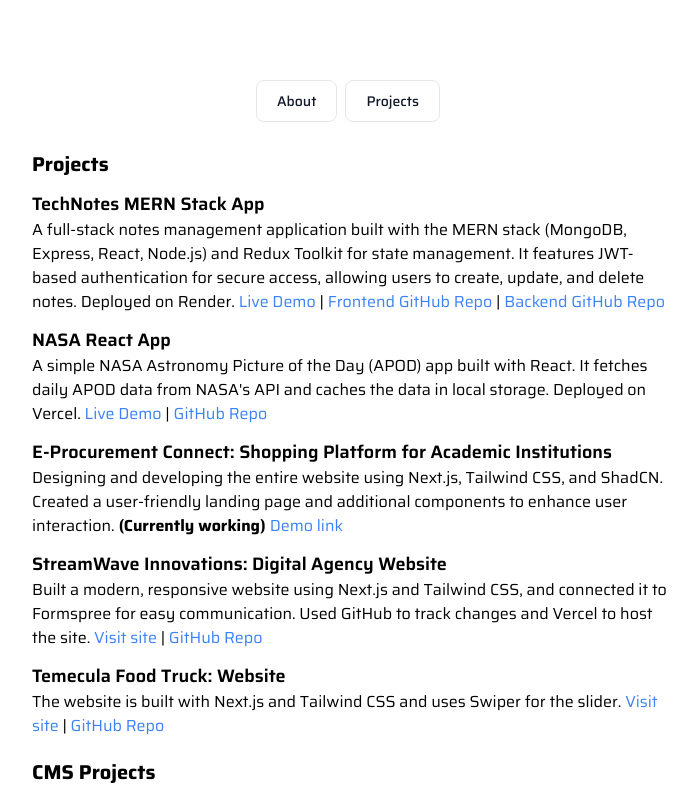
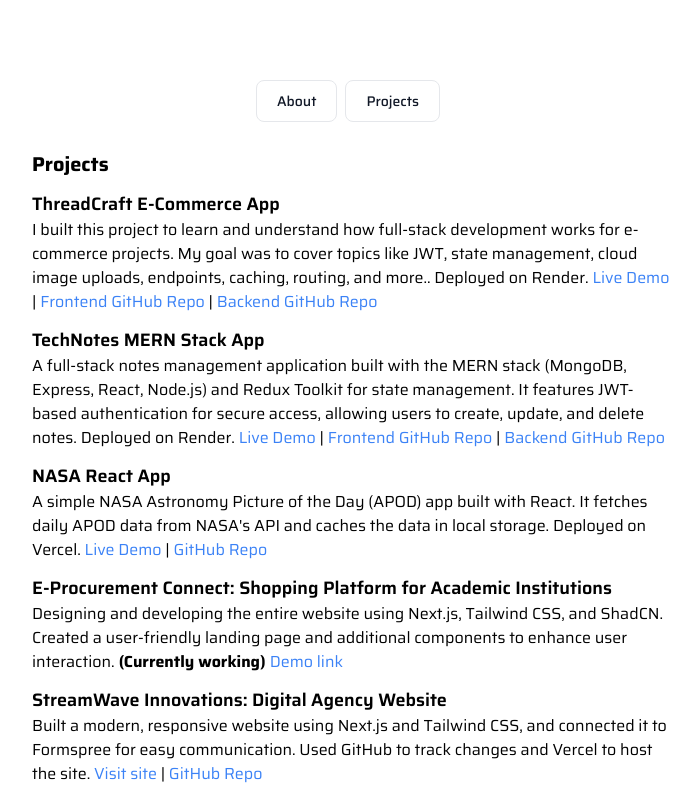
Before and after one commit to yusufkarakaya/yusufkarakaya-nextjs, a Next.js app: page /projects in a window 1280 px wide. Shown: the top 800 px of the page, without its empty margins (288-988 px from the left). Built offline with nearby package versions, Linux system fonts and the light colour scheme.

Commit message:
added new project

```diff
--- a/app/page.tsx
+++ b/app/page.tsx
@@ -4,7 +4,7 @@
 export default function Home() {
   return (
     <>
-      <main className="flex justify-center pb-10">
+      <main className="flex justify-center pb-10 ">
         <div className="w-11/12 md:w-10/12 lg:w-8/12 xl:w-6/12 2xl:w-5/12 mt-10 md:mt-20">
           <div className="justify-center">
             <Navbar />
@@ -163,20 +163,6 @@
                 Phone: +1 646-371-6927 | Location: Temecula, California, USA
               </p>
             </div>
-            <div className="mt-5">
-              <h2 className="text-lg md:text-xl font-bold">Blog</h2>
-              <p className="text-sm md:text-base">
-                A Personal Journey:{' '}
-                <a
-                  className="text-blue-500"
-                  href="https://www.rooneypartners.com/embracing-the-power-of-learning-a-personal-journey/"
-                  target="_blank"
-                  rel="noopener noreferrer"
-                >
-                  link
-                </a>
-              </p>
-            </div>
           </div>
         </div>
       </main>
--- a/app/projects/page.jsx
+++ b/app/projects/page.jsx
@@ -1,9 +1,9 @@
-import React from "react";
-import Navbar from "../navbar/page";
+import React from 'react'
+import Navbar from '../navbar/page'
 
 const Page = () => {
   return (
-    <main className="flex justify-center">
+    <main className="flex justify-center pb-10">
       <div className="w-11/12 md:w-10/12 lg:w-8/12 xl:w-6/12 2xl:w-5/12 mt-10 md:mt-20">
         <div className="justify-center">
           <Navbar />
@@ -13,6 +13,43 @@
             {/* TechNotes MERN Stack App */}
             <div className="mt-3">
               <h3 className="text-md md:text-lg font-semibold">
+                ThreadCraft E-Commerce App
+              </h3>
+              <p className="text-sm md:text-base">
+                I built this project to learn and understand how full-stack
+                development works for e-commerce projects. My goal was to cover
+                topics like JWT, state management, cloud image uploads,
+                endpoints, caching, routing, and more.. Deployed on Render.{' '}
+                <a
+                  className="text-blue-500"
+                  href="https://threadcraft-ecommerce.onrender.com/#/"
+                  target="_blank"
+                  rel="noopener noreferrer"
+                >
+                  Live Demo
+                </a>{' '}
+                |{' '}
+                <a
+                  className="text-blue-500"
+                  href="https://github.com/yusufkarakaya/ThreadCraft-eCommerce"
+                  target="_blank"
+                  rel="noopener noreferrer"
+                >
+                  Frontend GitHub Repo
+                </a>{' '}
+                |{' '}
+                <a
+                  className="text-blue-500"
+                  href="https://github.com/yusufkarakaya/e-commerce-api"
+                  target="_blank"
+                  rel="noopener noreferrer"
+                >
+                  Backend GitHub Repo
+                </a>
+              </p>
+            </div>
+            <div className="mt-3">
+              <h3 className="text-md md:text-lg font-semibold">
                 TechNotes MERN Stack App
               </h3>
               <p className="text-sm md:text-base">
@@ -20,7 +57,7 @@
                 stack (MongoDB, Express, React, Node.js) and Redux Toolkit for
                 state management. It features JWT-based authentication for
                 secure access, allowing users to create, update, and delete
-                notes. Deployed on Render.{" "}
+                notes. Deployed on Render.{' '}
                 <a
                   className="text-blue-500"
                   href="https://technotes-api-f7ke.onrender.com/"
@@ -28,8 +65,8 @@
                   rel="noopener noreferrer"
                 >
                   Live Demo
-                </a>{" "}
-                |{" "}
+                </a>{' '}
+                |{' '}
                 <a
                   className="text-blue-500"
                   href="https://github.com/yusufkarakaya/technotes/tree/main"
@@ -37,8 +74,8 @@
                   rel="noopener noreferrer"
                 >
                   Frontend GitHub Repo
-                </a>{" "}
-                |{" "}
+                </a>{' '}
+                |{' '}
                 <a
                   className="text-blue-500"
                   href="https://github.com/yusufkarakaya/technotes-backend"
@@ -57,7 +94,7 @@
               <p className="text-sm md:text-base">
                 A simple NASA Astronomy Picture of the Day (APOD) app built with
                 React. It fetches daily APOD data from NASA&apos;s API and
-                caches the data in local storage. Deployed on Vercel.{" "}
+                caches the data in local storage. Deployed on Vercel.{' '}
                 <a
                   className="text-blue-500"
                   href="https://nasa-react-app-taupe.vercel.app/"
@@ -65,8 +102,8 @@
                   rel="noopener noreferrer"
                 >
                   Live Demo
-                </a>{" "}
-                |{" "}
+                </a>{' '}
+                |{' '}
                 <a
                   className="text-blue-500"
                   href="https://github.com/yusufkarakaya/nasa-react-app"
@@ -87,7 +124,7 @@
                 Designing and developing the entire website using Next.js,
                 Tailwind CSS, and ShadCN. Created a user-friendly landing page
                 and additional components to enhance user interaction.
-                <strong> (Currently working) </strong>{" "}
+                <strong> (Currently working) </strong>{' '}
                 <a
                   className="text-blue-500"
                   href="https://esatys-frontend.vercel.app/"
@@ -106,7 +143,7 @@
               <p className="text-sm md:text-base">
                 Built a modern, responsive website using Next.js and Tailwind
                 CSS, and connected it to Formspree for easy communication. Used
-                GitHub to track changes and Vercel to host the site.{" "}
+                GitHub to track changes and Vercel to host the site.{' '}
                 <a
                   className="text-blue-500"
                   href="https://agency-website-nextjs-five.vercel.app/"
@@ -114,8 +151,8 @@
                   rel="noopener noreferrer"
                 >
                   Visit site
-                </a>{" "}
-                |{" "}
+                </a>{' '}
+                |{' '}
                 <a
                   className="text-blue-500"
                   href="https://github.com/yusufkarakaya/agency-website-nextjs"
@@ -133,7 +170,7 @@
               </h3>
               <p className="text-sm md:text-base">
                 The website is built with Next.js and Tailwind CSS and uses
-                Swiper for the slider.{" "}
+                Swiper for the slider.{' '}
                 <a
                   className="text-blue-500"
                   href="https://foodtruck-roan.vercel.app/"
@@ -141,8 +178,8 @@
                   rel="noopener noreferrer"
                 >
                   Visit site
-                </a>{" "}
-                |{" "}
+                </a>{' '}
+                |{' '}
                 <a
                   className="text-blue-500"
                   href="https://github.com/yusufkarakaya/foodtruck"
@@ -163,7 +200,7 @@
                   Built and maintained a responsive Webflow site for a
                   healthcare tech company, focusing on making it easy to use and
                   fast.
-                  <strong> (Webflow) </strong>{" "}
+                  <strong> (Webflow) </strong>{' '}
                   <a
                     className="text-blue-500"
                     href="https://www.germitec.com/"
@@ -182,7 +219,7 @@
                 <p className="text-sm md:text-base">
                   Created a clean, professional WordPress site for a PR firm,
                   ensuring it works well on all devices.
-                  <strong> (WordPress) </strong>{" "}
+                  <strong> (WordPress) </strong>{' '}
                   <a
                     className="text-blue-500"
                     href="https://www.rooneypartners.com/"
@@ -199,7 +236,7 @@
                 <p className="text-sm md:text-base">
                   Designed and set up a custom WordPress site for a biotech
                   company, adding features to manage complex content.
-                  <strong> (WordPress) </strong>{" "}
+                  <strong> (WordPress) </strong>{' '}
                   <a
                     className="text-blue-500"
                     href="https://www.ictbio.com/"
@@ -216,7 +253,7 @@
                 <p className="text-sm md:text-base">
                   Built a sleek and modern Webflow site for a tech startup,
                   focusing on seamless user experience and responsive design.
-                  <strong> (Webflow) </strong>{" "}
+                  <strong> (Webflow) </strong>{' '}
                   <a
                     className="text-blue-500"
                     href="https://www.novele.com/"
@@ -232,7 +269,7 @@
         </div>
       </div>
     </main>
-  );
-};
+  )
+}
 
-export default Page;
+export default Page
```
